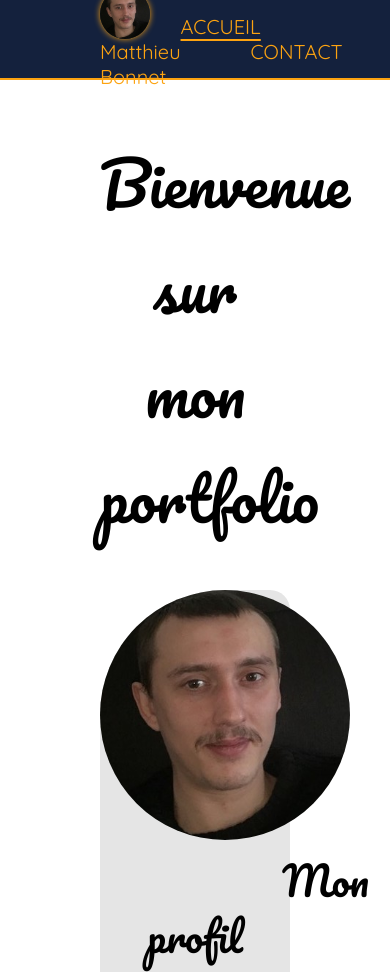
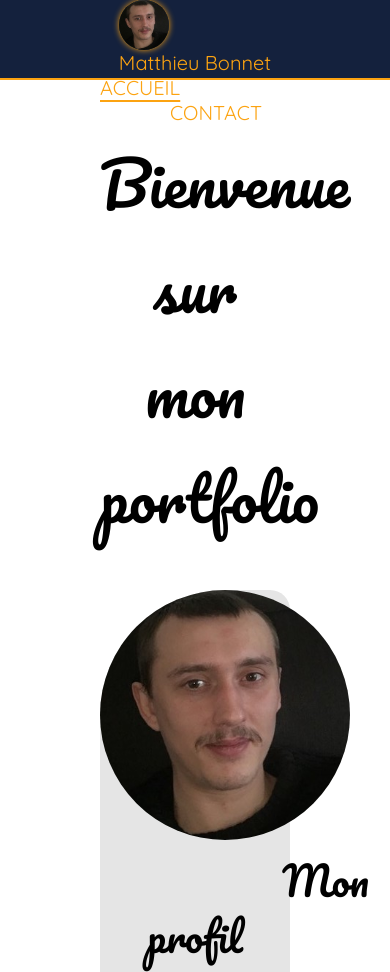
Before and after one commit to codec-onion/Portfolio, a website: page index.html in a window 390 px wide. Shown: the top 972 px of the page. Drawn offline with Linux system fonts and the light colour scheme; files whose address does not match are found by name.

Commit message:
add breakpoints for responsive

```diff
--- a/index.html
+++ b/index.html
@@ -10,7 +10,7 @@
     <header>
       <div>
         <img src="./images/photo_profil.jpg" alt="Ma photo de profil" />
-        Matthieu Bonnet
+        <p>Matthieu Bonnet</p>
       </div>
       <nav>
         <a href="index.html" class="active">Accueil</a>
--- a/sass/layouts/_header.scss
+++ b/sass/layouts/_header.scss
@@ -32,4 +32,7 @@ header {
       text-decoration: underline;
     }
   }
+  @include mobile-display {
+    flex-direction: column;
+  }
 }
--- a/sass/main.scss
+++ b/sass/main.scss
@@ -1,6 +1,7 @@
 @import url('https://fonts.googleapis.com/css2?family=Pacifico&family=Quicksand:wght@400;700&display=swap');
 
 @import './utils/variables';
+@import './utils/mixins';
 @import './utils/placeholders';
 
 @import './base/base';
--- /dev/null
+++ b/sass/utils/_mixins.scss
@@ -0,0 +1,10 @@
+@mixin tablette-display {
+  @media all and (max-width: map-get($breakpoints, tablette)) {
+    @content;
+  }
+}
+@mixin mobile-display {
+  @media all and (max-width: map-get($breakpoints, mobile)) {
+    @content;
+  }
+}
--- a/sass/utils/_variables.scss
+++ b/sass/utils/_variables.scss
@@ -4,3 +4,8 @@ $tertiary-color: #fca311;
 $quaternary-color: #14213d;
 $fifth-color: #000000;
 $link-color: #0f3ca4;
+
+$breakpoints: (
+  tablette: 1023px,
+  mobile: 767px,
+);
```
Also changed, not shown: css/style.css, 1 other file.
